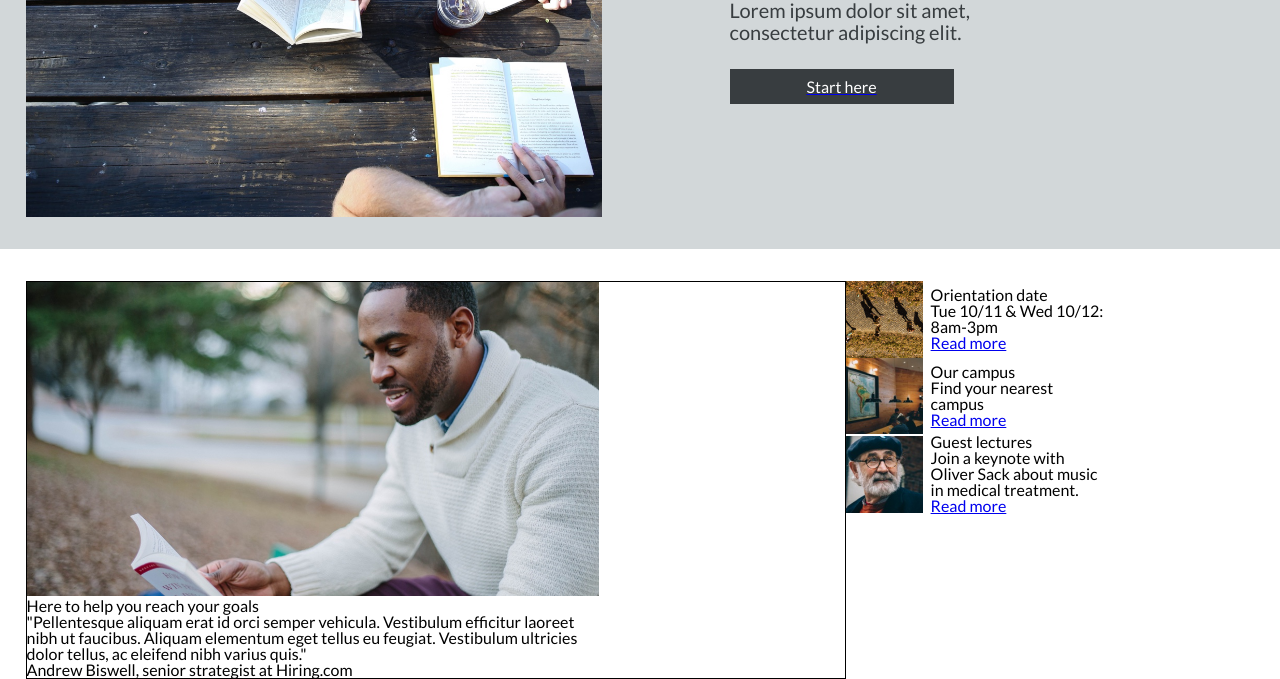
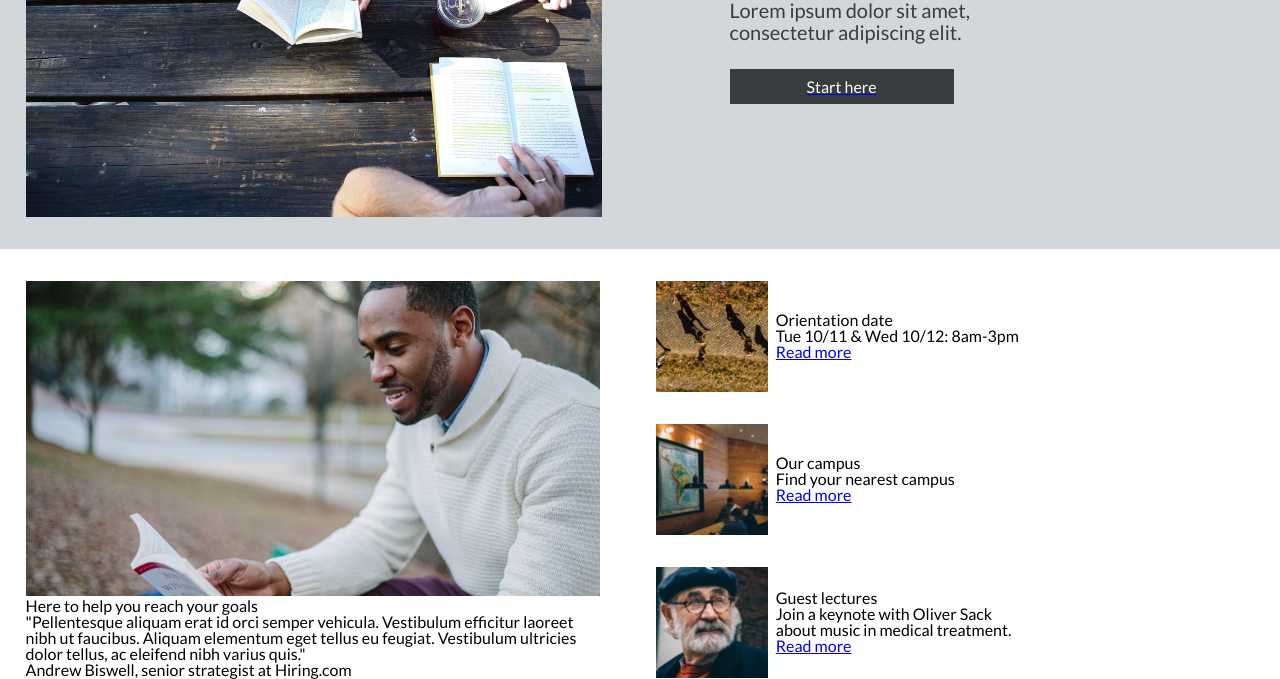
Before and after one commit to tomdrooker/colmar, a plain HTML site: page index.html in a window 1280 px wide. Shown: the part 301-980 px from the top of the page. Drawn offline with nearby package versions, Linux system fonts and the light colour scheme.

Commit message:
More information changes made.

```diff
--- a/resources/css/style.css
+++ b/resources/css/style.css
@@ -129,28 +129,22 @@ nav .nav-items span:nth-child(2n) {
   margin-left: 2%;
 }
 
-#more-info .media-container {
-  width: 70%;
-}
-
 #more-info .media-container img {
   max-width: 100%;
   height: auto;
 }
 
 .info-quote {
+  width: 54%;
   display: flex;
   flex-direction: column;
-  border: 1px solid black;
-}
-
-.quote-content {
-  width: 70%;
 }
 
 .info-links {
   display: flex;
   flex-direction: column;
+  justify-content: space-between;
+  padding-left: 3.5rem;
 }
 
 .info-image {
```
